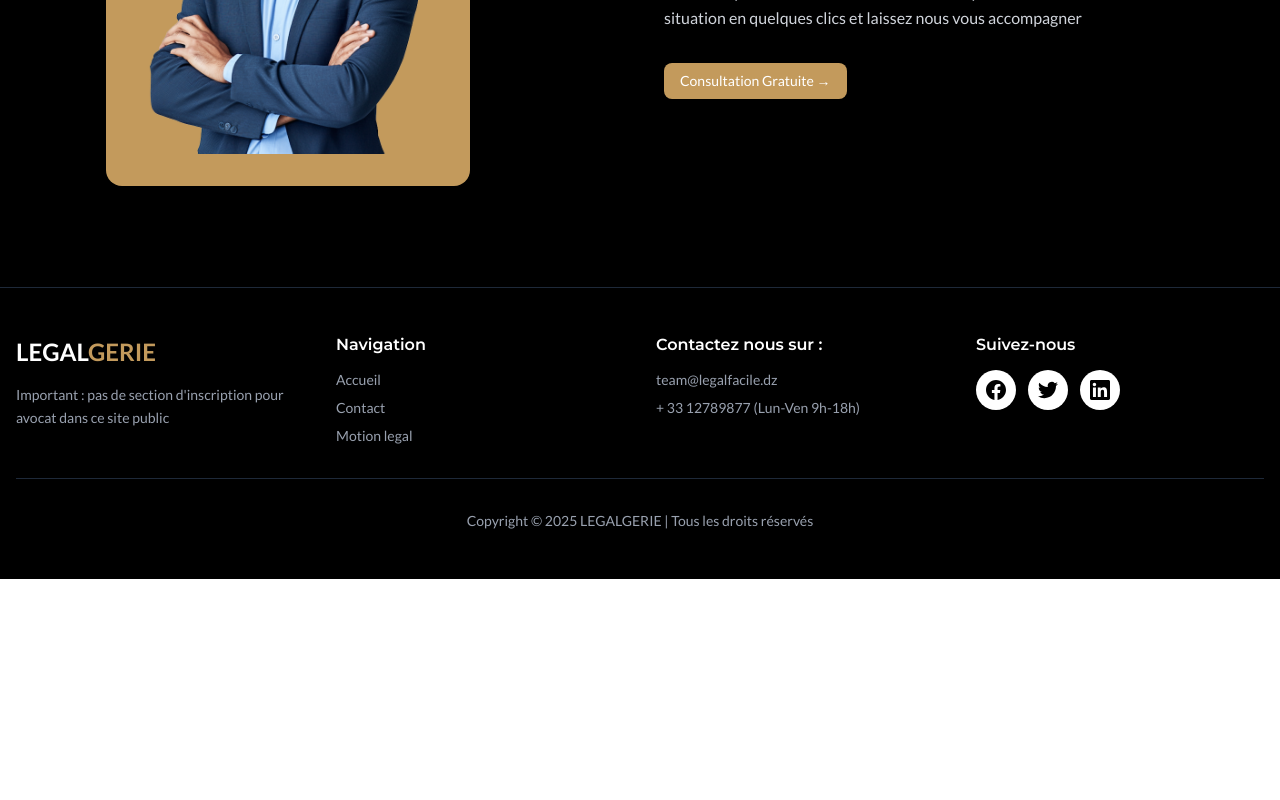
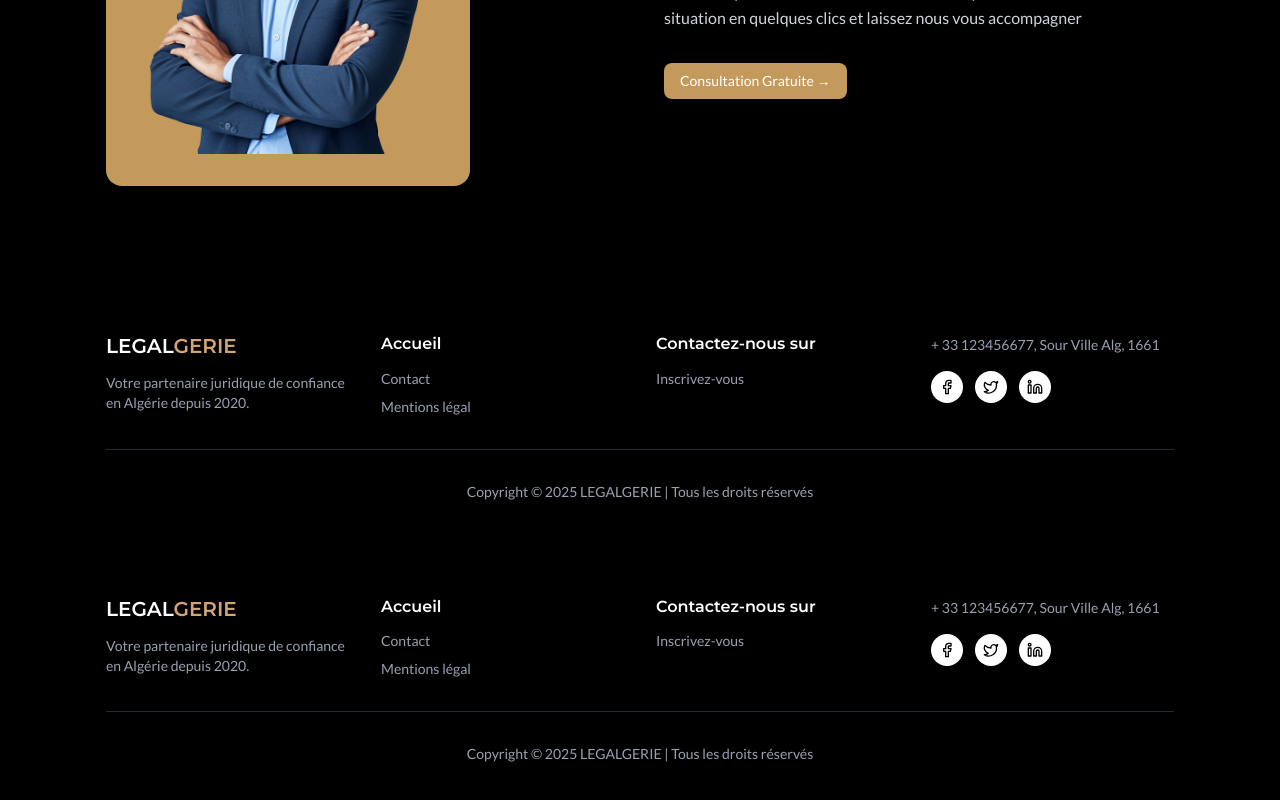
Before and after one commit to DMB31/Legalgerie_Front, a Next.js app: page /Avocat in a window 1280 px wide. Shown: the part 2477-3277 px from the top of the page. Before the commit the page ends 3056 px from the top, so only its background shows below. Built offline with nearby package versions, Linux system fonts and the light colour scheme.

Commit message:
Transfered Header + Footer to layout page

```diff
--- a/src/app/layout.tsx
+++ b/src/app/layout.tsx
@@ -1,10 +1,13 @@
 import "./globals.css";
 import { Montserrat, Lato } from 'next/font/google';
 import Header from "@/components/Header";
+import Footer from "@/components/Footer"
+
 export const metadata = {
   title: "My Website",
   description: "This is my homepage built with Next.js",
 };
+
 
 const montserrat = Montserrat({
   subsets: ['latin'],
@@ -32,7 +35,7 @@ export default function RootLayout({
 
         {children}
 
-
+        <Footer/>
         </body>
     </html>
   );
--- a/src/app/page.tsx
+++ b/src/app/page.tsx
@@ -4,7 +4,7 @@ import { useEffect, useState } from "react"
 import { Button } from "@/components/ui/button"
 import { Card, CardContent } from "@/components/ui/card"
 import { Calendar as SC_Calandar } from "@/components/ui/calendar"
-import { Check, ChevronDown, Calendar, Facebook, Twitter, Linkedin } from "lucide-react"
+import { Check, ChevronDown, Calendar } from "lucide-react"
 import Image from "next/image"
 import TimeSelectCards from "@/components/home/TimeSelectCards"
 import Link from "next/link"
@@ -518,74 +518,7 @@ export default function LegalGeriePage() {
         </div>
       </section>
 
-      {/* Footer */}
-      <footer className="bg-black text-white py-8 sm:py-10 md:py-12">
-        <div className="w-full max-w-[1100px] mx-auto px-4">
-          <div className="grid grid-cols-1 sm:grid-cols-2 md:grid-cols-4 gap-6 md:gap-8 mb-6 md:mb-8">
-            <div className="text-center sm:text-left">
-              <h3 className="text-lg sm:text-xl font-bold mb-3 md:mb-4">
-                LEGAL<span className="text-[#D4A574]">GERIE</span>
-              </h3>
-              <p className="text-gray-400 text-xs sm:text-sm">Votre partenaire juridique de confiance en Algérie depuis 2020.</p>
-            </div>
 
-            <div className="text-center sm:text-left">
-              <h4 className="font-bold mb-3 md:mb-4 text-sm sm:text-base">Accueil</h4>
-              <ul className="space-y-2 text-xs sm:text-sm text-gray-400">
-                <li>
-                  <a href="#" className="hover:text-[#D4A574] transition-colors">
-                    Contact
-                  </a>
-                </li>
-                <li>
-                  <a href="#" className="hover:text-[#D4A574] transition-colors">
-                    Mentions légal
-                  </a>
-                </li>
-              </ul>
-            </div>
-
-            <div className="text-center sm:text-left">
-              <h4 className="font-bold mb-3 md:mb-4 text-sm sm:text-base">Contactez-nous sur</h4>
-              <ul className="space-y-2 text-xs sm:text-sm text-gray-400">
-                <li>
-                  <a href="#" className="hover:text-[#D4A574] transition-colors">
-                    Inscrivez-vous
-                  </a>
-                </li>
-              </ul>
-            </div>
-
-            <div className="text-center sm:text-left">
-              <p className="text-xs sm:text-sm text-gray-400 mb-2">+ 33 123456677, Sour Ville Alg, 1661</p>
-              <div className="flex gap-2 sm:gap-3 mt-3 sm:mt-4 justify-center sm:justify-start">
-                <a
-                  href="#"
-                  className="w-7 h-7 sm:w-8 sm:h-8 bg-white rounded-full flex items-center justify-center hover:bg-[#D4A574] transition-colors"
-                >
-                  <Facebook className="w-3.5 h-3.5 sm:w-4 sm:h-4 text-black" />
-                </a>
-                <a
-                  href="#"
-                  className="w-7 h-7 sm:w-8 sm:h-8 bg-white rounded-full flex items-center justify-center hover:bg-[#D4A574] transition-colors"
-                >
-                  <Twitter className="w-3.5 h-3.5 sm:w-4 sm:h-4 text-black" />
-                </a>
-                <a
-                  href="#"
-                  className="w-7 h-7 sm:w-8 sm:h-8 bg-white rounded-full flex items-center justify-center hover:bg-[#D4A574] transition-colors"
-                >
-                  <Linkedin className="w-3.5 h-3.5 sm:w-4 sm:h-4 text-black" />
-                </a>
-              </div>
-            </div>
-          </div>
-
-          <div className="border-t border-gray-800 pt-6 md:pt-8 text-center text-xs sm:text-sm text-gray-400">
-            <p>Copyright © 2025 LEGALGERIE | Tous les droits réservés</p>
-          </div>
-        </div>
-      </footer>
     </div>
   )
 }
--- a/src/components/Footer.tsx
+++ b/src/components/Footer.tsx
@@ -1,81 +1,70 @@
 import Link from "next/link"
-
+import {Facebook, Twitter, Linkedin } from "lucide-react"
 export default function Footer() {
   return (
-    <footer className="bg-black text-white py-12 border-t border-gray-800">
-      <div className="container mx-auto px-4">
-        <div className="grid md:grid-cols-4 gap-8 mb-8">
-          <div>
-            <Link href="/" className="text-2xl font-bold mb-4 inline-block">
-              <span className="text-white">LEGAL</span>
-              <span className="text-primary">GERIE</span>
-            </Link>
-            <p className="text-sm text-gray-400 leading-relaxed">
-              Important : pas de section d'inscription pour avocat dans ce site public
-            </p>
+<footer className="bg-black text-white py-8 sm:py-10 md:py-12">
+        <div className="w-full max-w-[1100px] mx-auto px-4">
+          <div className="grid grid-cols-1 sm:grid-cols-2 md:grid-cols-4 gap-6 md:gap-8 mb-6 md:mb-8">
+            <div className="text-center sm:text-left">
+              <h3 className="text-lg sm:text-xl font-bold mb-3 md:mb-4">
+                LEGAL<span className="text-[#D4A574]">GERIE</span>
+              </h3>
+              <p className="text-gray-400 text-xs sm:text-sm">Votre partenaire juridique de confiance en Algérie depuis 2020.</p>
             </div>
 
-          <div>
-            <h3 className="font-semibold mb-4">Navigation</h3>
-            <ul className="space-y-2 text-sm text-gray-400">
+            <div className="text-center sm:text-left">
+              <h4 className="font-bold mb-3 md:mb-4 text-sm sm:text-base">Accueil</h4>
+              <ul className="space-y-2 text-xs sm:text-sm text-gray-400">
                 <li>
-                <Link href="/" className="hover:text-primary transition-colors">
-                  Accueil
-                </Link>
+                  <a href="#" className="hover:text-[#D4A574] transition-colors">
+                    Contact
+                  </a>
                 </li>
                 <li>
-                <Link href="/contact" className="hover:text-primary transition-colors">
-                  Contact
-                </Link>
-              </li>
-              <li>
-                <Link href="/mentions-legales" className="hover:text-primary transition-colors">
-                  Motion legal
-                </Link>
+                  <a href="#" className="hover:text-[#D4A574] transition-colors">
+                    Mentions légal
+                  </a>
                 </li>
               </ul>
             </div>
 
-          <div>
-            <h3 className="font-semibold mb-4">Contactez nous sur :</h3>
-            <ul className="space-y-2 text-sm text-gray-400">
-              <li>team@legalfacile.dz</li>
-              <li>+ 33 12789877 (Lun-Ven 9h-18h)</li>
+            <div className="text-center sm:text-left">
+              <h4 className="font-bold mb-3 md:mb-4 text-sm sm:text-base">Contactez-nous sur</h4>
+              <ul className="space-y-2 text-xs sm:text-sm text-gray-400">
+                <li>
+                  <a href="#" className="hover:text-[#D4A574] transition-colors">
+                    Inscrivez-vous
+                  </a>
+                </li>
               </ul>
             </div>
 
-          <div>
-            <h3 className="font-semibold mb-4">Suivez-nous</h3>
-            <div className="flex gap-3">
+            <div className="text-center sm:text-left">
+              <p className="text-xs sm:text-sm text-gray-400 mb-2">+ 33 123456677, Sour Ville Alg, 1661</p>
+              <div className="flex gap-2 sm:gap-3 mt-3 sm:mt-4 justify-center sm:justify-start">
                 <a
                   href="#"
-                className="w-10 h-10 rounded-full bg-white text-black flex items-center justify-center hover:bg-primary hover:text-white transition-colors"
+                  className="w-7 h-7 sm:w-8 sm:h-8 bg-white rounded-full flex items-center justify-center hover:bg-[#D4A574] transition-colors"
                 >
-                <svg className="w-5 h-5" fill="currentColor" viewBox="0 0 24 24">
-                  <path d="M24 12.073c0-6.627-5.373-12-12-12s-12 5.373-12 12c0 5.99 4.388 10.954 10.125 11.854v-8.385H7.078v-3.47h3.047V9.43c0-3.007 1.792-4.669 4.533-4.669 1.312 0 2.686.235 2.686.235v2.953H15.83c-1.491 0-1.956.925-1.956 1.874v2.25h3.328l-.532 3.47h-2.796v8.385C19.612 23.027 24 18.062 24 12.073z" />
-                </svg>
+                  <Facebook className="w-3.5 h-3.5 sm:w-4 sm:h-4 text-black" />
                 </a>
                 <a
                   href="#"
-                className="w-10 h-10 rounded-full bg-white text-black flex items-center justify-center hover:bg-primary hover:text-white transition-colors"
+                  className="w-7 h-7 sm:w-8 sm:h-8 bg-white rounded-full flex items-center justify-center hover:bg-[#D4A574] transition-colors"
                 >
-                <svg className="w-5 h-5" fill="currentColor" viewBox="0 0 24 24">
-                  <path d="M23.953 4.57a10 10 0 01-2.825.775 4.958 4.958 0 002.163-2.723c-.951.555-2.005.959-3.127 1.184a4.92 4.92 0 00-8.384 4.482C7.69 8.095 4.067 6.13 1.64 3.162a4.822 4.822 0 00-.666 2.475c0 1.71.87 3.213 2.188 4.096a4.904 4.904 0 01-2.228-.616v.06a4.923 4.923 0 003.946 4.827 4.996 4.996 0 01-2.212.085 4.936 4.936 0 004.604 3.417 9.867 9.867 0 01-6.102 2.105c-.39 0-.779-.023-1.17-.067a13.995 13.995 0 007.557 2.209c9.053 0 13.998-7.496 13.998-13.985 0-.21 0-.42-.015-.63A9.935 9.935 0 0024 4.59z" />
-                </svg>
+                  <Twitter className="w-3.5 h-3.5 sm:w-4 sm:h-4 text-black" />
                 </a>
                 <a
                   href="#"
-                className="w-10 h-10 rounded-full bg-white text-black flex items-center justify-center hover:bg-primary hover:text-white transition-colors"
+                  className="w-7 h-7 sm:w-8 sm:h-8 bg-white rounded-full flex items-center justify-center hover:bg-[#D4A574] transition-colors"
                 >
-                <svg className="w-5 h-5" fill="currentColor" viewBox="0 0 24 24">
-                  <path d="M20.447 20.452h-3.554v-5.569c0-1.328-.027-3.037-1.852-3.037-1.853 0-2.136 1.445-2.136 2.939v5.667H9.351V9h3.414v1.561h.046c.477-.9 1.637-1.85 3.37-1.85 3.601 0 4.267 2.37 4.267 5.455v6.286zM5.337 7.433c-1.144 0-2.063-.926-2.063-2.065 0-1.138.92-2.063 2.063-2.063 1.14 0 2.064.925 2.064 2.063 0 1.139-.925 2.065-2.064 2.065zm1.782 13.019H3.555V9h3.564v11.452zM22.225 0H1.771C.792 0 0 .774 0 1.729v20.542C0 23.227.792 24 1.771 24h20.451C23.2 24 24 23.227 24 22.271V1.729C24 .774 23.2 0 22.222 0h.003z" />
-                </svg>
+                  <Linkedin className="w-3.5 h-3.5 sm:w-4 sm:h-4 text-black" />
                 </a>
               </div>
             </div>
           </div>
 
-        <div className="pt-8 border-t border-gray-800 text-center text-sm text-gray-400">
+          <div className="border-t border-gray-800 pt-6 md:pt-8 text-center text-xs sm:text-sm text-gray-400">
             <p>Copyright © 2025 LEGALGERIE | Tous les droits réservés</p>
           </div>
         </div>
```
Lines whose indentation alone changed are shown as unchanged.
